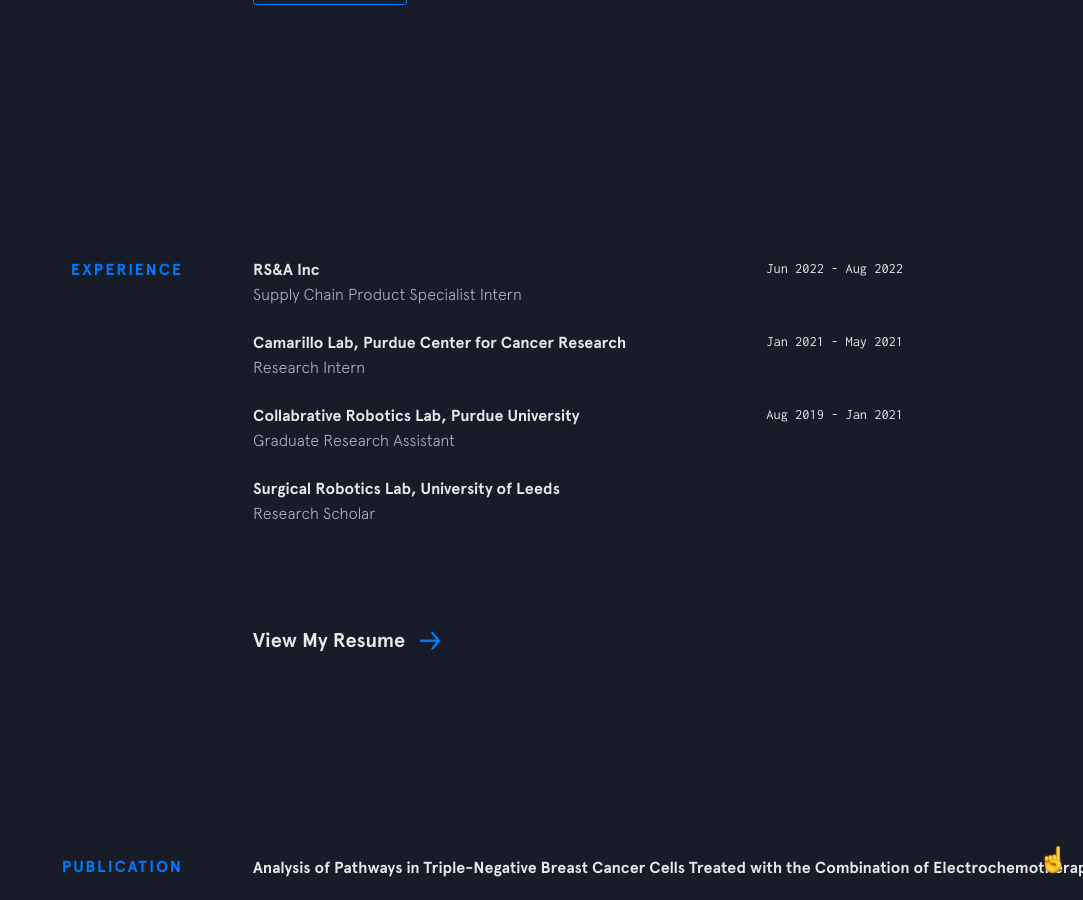
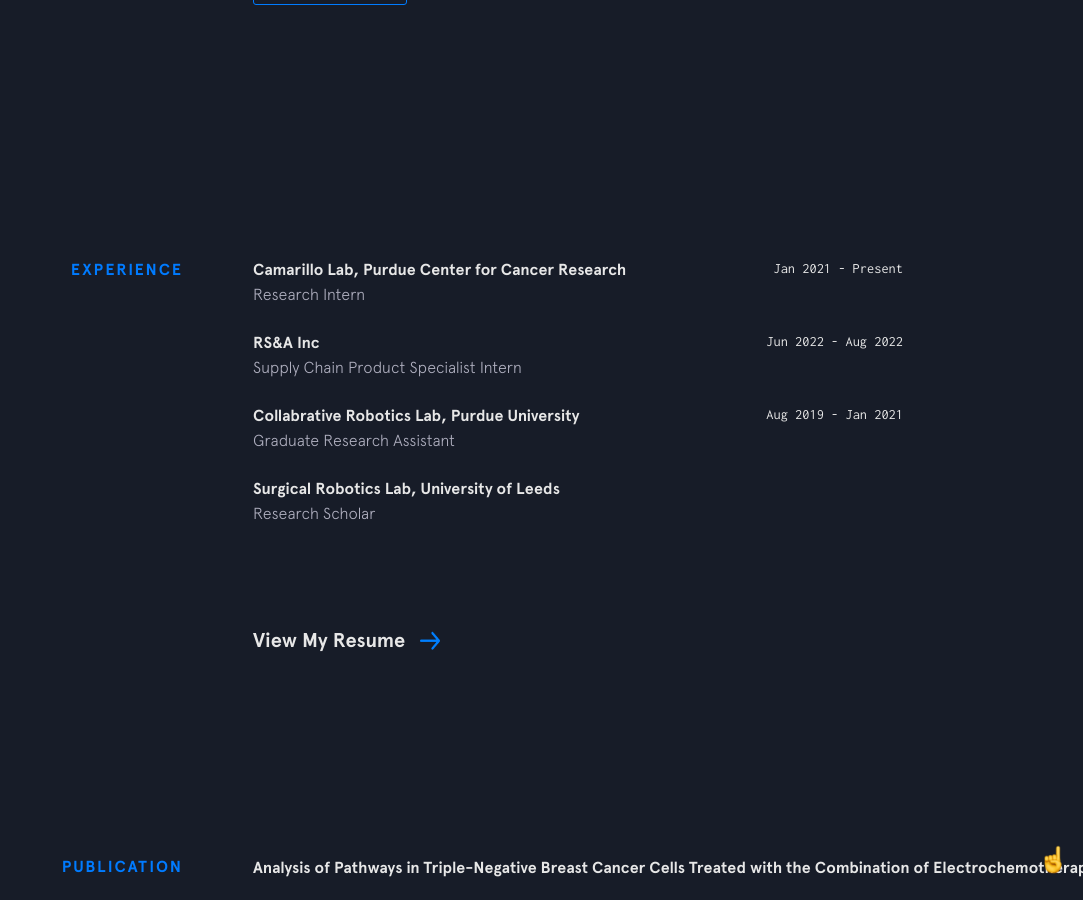
Before and after one commit to Pragatheis/pragatheis.github.io, a Jekyll site: the page built from index.html, in a window 1280 px wide and 900 px high, scrolled down 2176 px. Shown: the whole window, without its empty margins (197-1280 px from the left). Built offline with Jekyll 4.4.1, drawn with Linux system fonts in a browser that asks for light colours; nearby versions of some CDN libraries.

Commit message:
Update experience.yml

```diff
--- a/_data/experience.yml
+++ b/_data/experience.yml
@@ -1,14 +1,12 @@
+- company: Camarillo Lab, Purdue Center for Cancer Research
+  url: https://www.purdue.edu/cancer-research/index.php
+  time: Jan 2021 - Present
+  position: Research Intern
+
 - company: RS&A Inc
   url: https://www.rsa-inc.com/
   time: Jun 2022 - Aug 2022
   position: Supply Chain Product Specialist Intern
-
-
-- company: Camarillo Lab, Purdue Center for Cancer Research
-  url: https://www.purdue.edu/cancer-research/index.php
-  time: Jan 2021 - May 2021
-  position: Research Intern
-
 
 - company: Collabrative Robotics Lab, Purdue University
   url: https://www.purdue.edu/crl/
```
